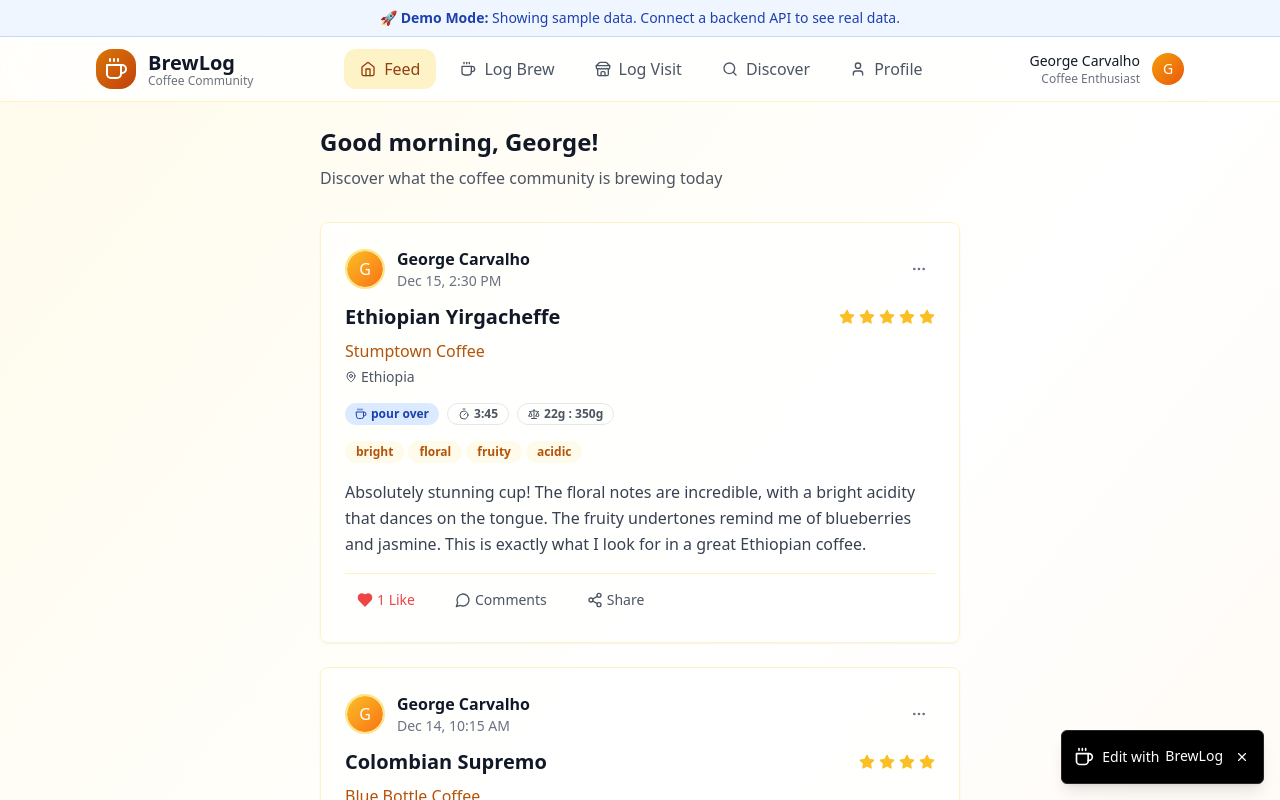
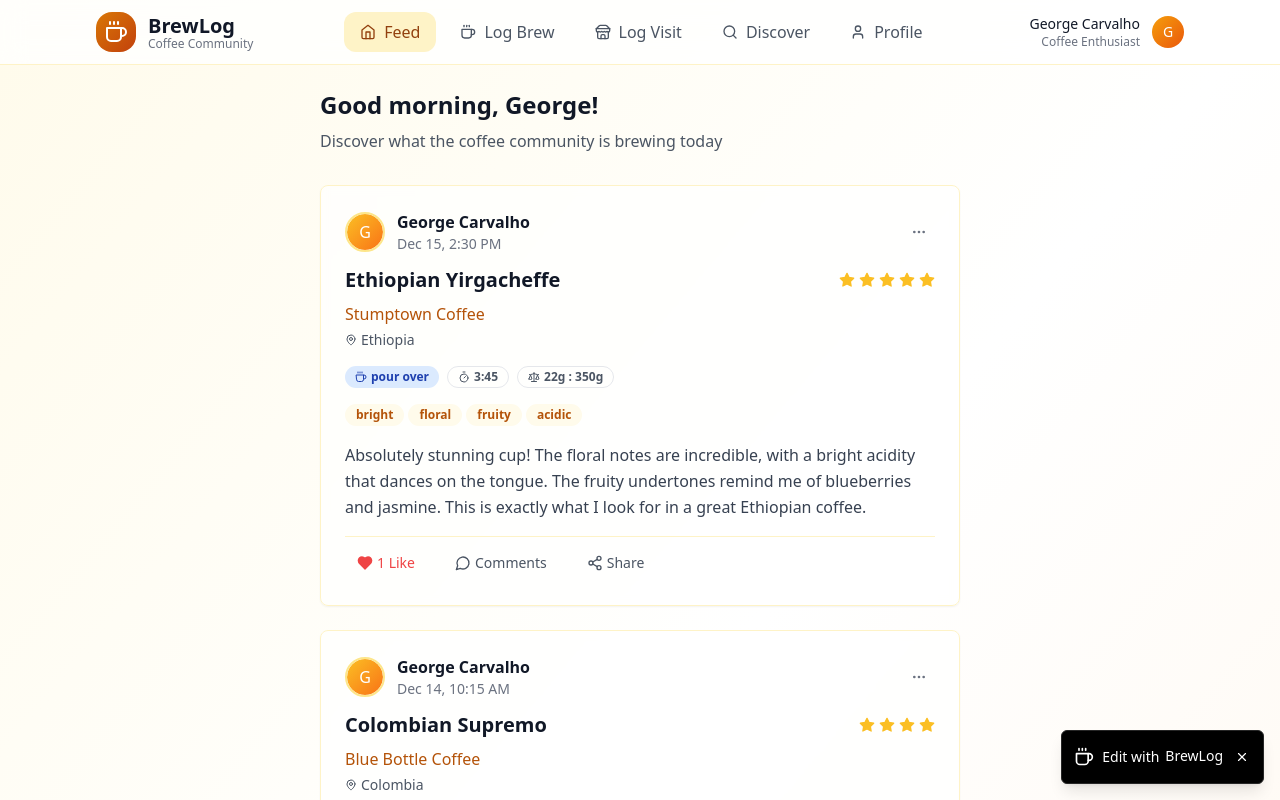
Before and after one commit to geocarvalho/coffee-review-app, a Next.js app in the folder frontend/: page / in a window 1280 px wide. Shown: the top 800 px of the page. Built offline with nearby package versions, Linux system fonts and the light colour scheme.

Commit message:
Remove demo mode notice

```diff
--- a/frontend/pages/index.tsx
+++ b/frontend/pages/index.tsx
@@ -399,12 +399,7 @@ export default function BrewLogFeed() {
 
   return (
     <div className="min-h-screen bg-gradient-to-br from-amber-50 via-white to-orange-50">
-      {/* Demo Notice */}
-      <div className="bg-blue-50 border-b border-blue-200 px-4 py-2 text-center">
-        <p className="text-sm text-blue-800">
-          🚀 <strong>Demo Mode:</strong> Showing sample data. Connect a backend API to see real data.
-        </p>
-      </div>
+
 
       {/* Header */}
       <header className="bg-white/80 backdrop-blur-md border-b border-amber-100 sticky top-0 z-50">
```
